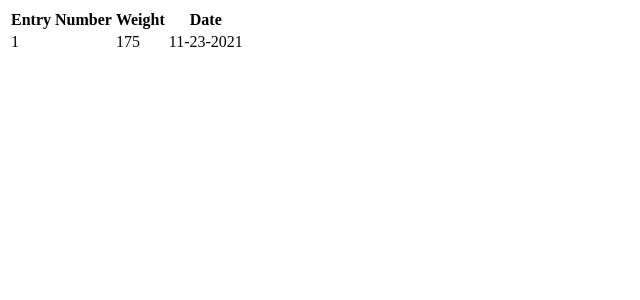
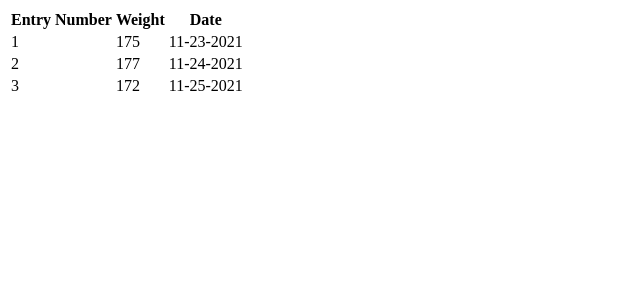
Before and after one commit to the1michaelt/dCC-React-Tutorial-Lab, a React (Create React App) app: page / in a window 1280 px wide. Shown: the top 300 px of the page, without its empty margins (0-640 px from the left). Built offline with nearby package versions, Linux system fonts and the light colour scheme.

Commit message:
Created DisplayEntries Component and Instantiated Component on App Component

```diff
--- a/src/App.js
+++ b/src/App.js
@@ -1,28 +1,13 @@
 import React, { useState } from 'react';
-
+import DisplayEntries from './Components/DisplayEntries';
 
 function App() {
 
-  const [entries, setEntries] = useState([{weight: 175, date: '11-23-2021'}])//setting the default value; future projects, will leave string empty for interactions with DB
+  const [entries, setEntries] = useState([{ weight: 175, date: '11-23-2021' }, { weight: 177, date: '11-24-2021' }, { weight: 172, date: '11-25-2021' }])//setting the default value; future projects, will leave string empty for interactions with DB
 
   return (
     <div>
-      <table>
-        <thead>
-          <tr>
-            <th>Entry Number</th>
-            <th>Weight</th>
-            <th>Date</th>
-          </tr>
-        </thead>
-        <tbody>
-          <tr>
-            <td>1</td>
-            <td>175</td>
-            <td>11-23-2021</td>
-          </tr>
-        </tbody>
-      </table>
+      <DisplayEntries parentEntries={entries} />
     </div>
   );
 }
--- /dev/null
+++ b/src/Components/DisplayEntries.jsx
@@ -0,0 +1,26 @@
+const DisplayEntries = (props) => {
+    return (
+    <table>
+        <thead>
+            <tr>
+                <th>Entry Number</th>
+                <th>Weight</th>
+                <th>Date</th>
+            </tr>
+        </thead>
+        <tbody>
+            {props.parentEntries.map((entry, index) => {
+                return (
+                    <tr>
+                        <td>{index + 1}</td>
+                        <td>{entry.weight}</td>
+                        <td>{entry.date}</td>
+                    </tr>
+                )
+            })}
+            </tbody>
+    </table>
+    );
+}
+
+export default DisplayEntries;
```
